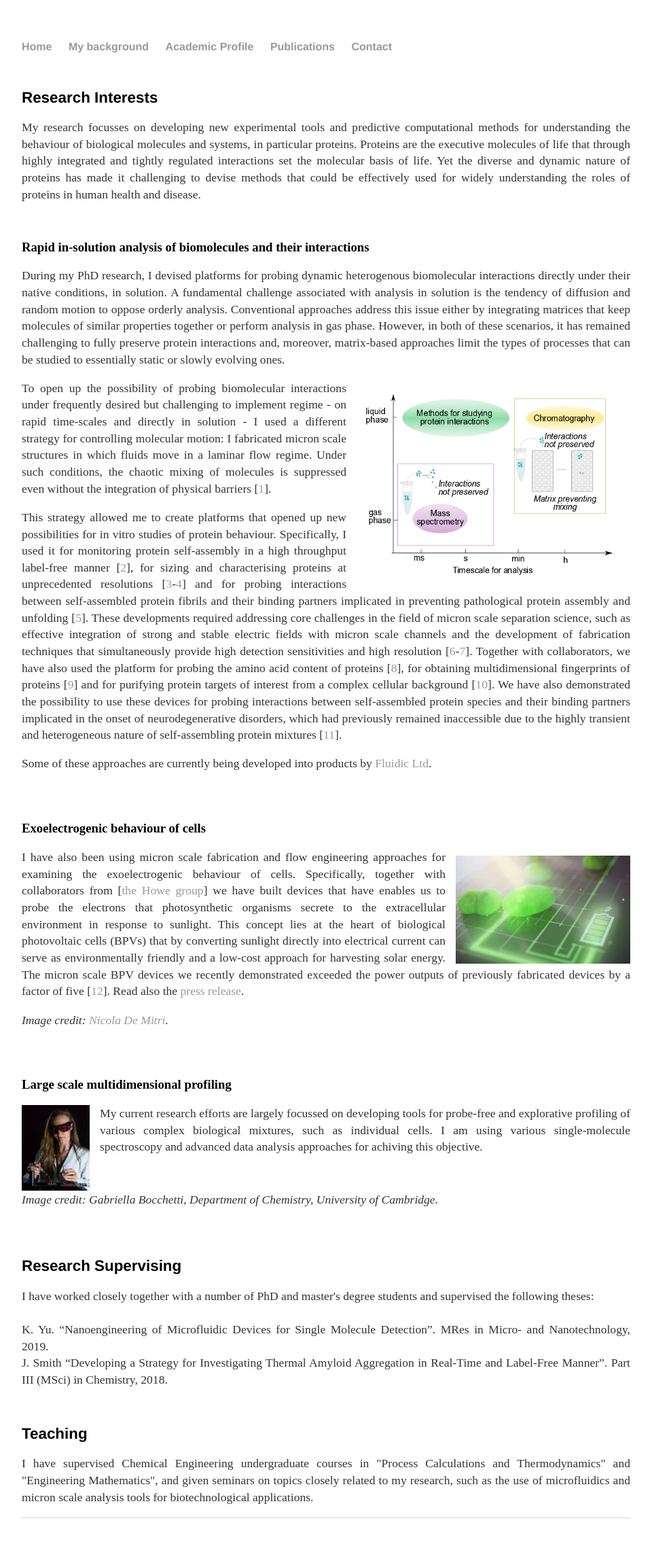
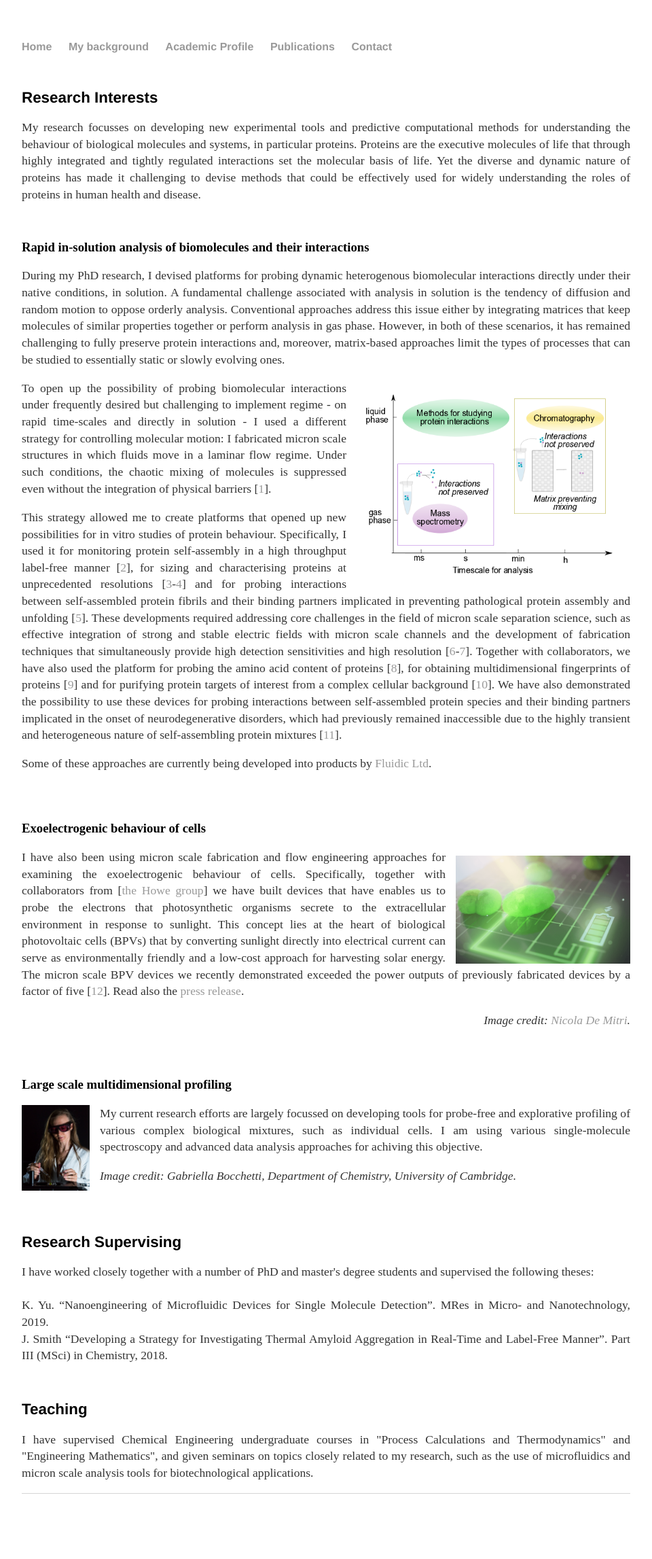
Before and after one commit to kadiliissaar/kadiliissaar.github.io, a Jekyll site: the page built from academic-profile/index.html, in a window 1280 px wide. Shown: the whole page at 68% size, without its empty margins (160-1120 px from the left). Built offline with Jekyll 4.4.1, drawn with Linux system fonts in a browser that asks for light colours; after the commit the page ends 2258 px from its top, so only the background shows below that.

Commit message:
Update index.html

```diff
--- a/academic-profile/index.html
+++ b/academic-profile/index.html
@@ -75,7 +75,7 @@ demonstrated exceeded the power outputs of previously fabricated devices by a fa
 [<a href="https://www.nature.com/articles/s41560-017-0073-0">12</a>]. Read also the
 <a href="https://www.cam.ac.uk/research/news/harnessing-the-power-of-algae-new-greener-fuel-cells-move-step-closer-to-reality">press release</a>.
 
-<p><i> Image credit: <a href="https://nicolasap-dm.github.io/">Nicola De Mitri</a>. </i> </p>
+<p align="right"><i> Image credit: <a href="https://nicolasap-dm.github.io/">Nicola De Mitri</a>. </i> </p>
 
 </br>
 </br>
@@ -86,7 +86,7 @@ demonstrated exceeded the power outputs of previously fabricated devices by a fa
 <p align="justify"> My current research efforts are largely focussed on developing tools for probe-free and explorative
 profiling of various complex biological mixtures, such as individual cells. I am using various single-molecule spectroscopy
 and advanced data analysis approaches for achiving this objective.</p>
-<br>
+
 <p><i> Image credit: Gabriella Bocchetti, Department of Chemistry, University of Cambridge. </i></p>
 </p>
 </br>
```
